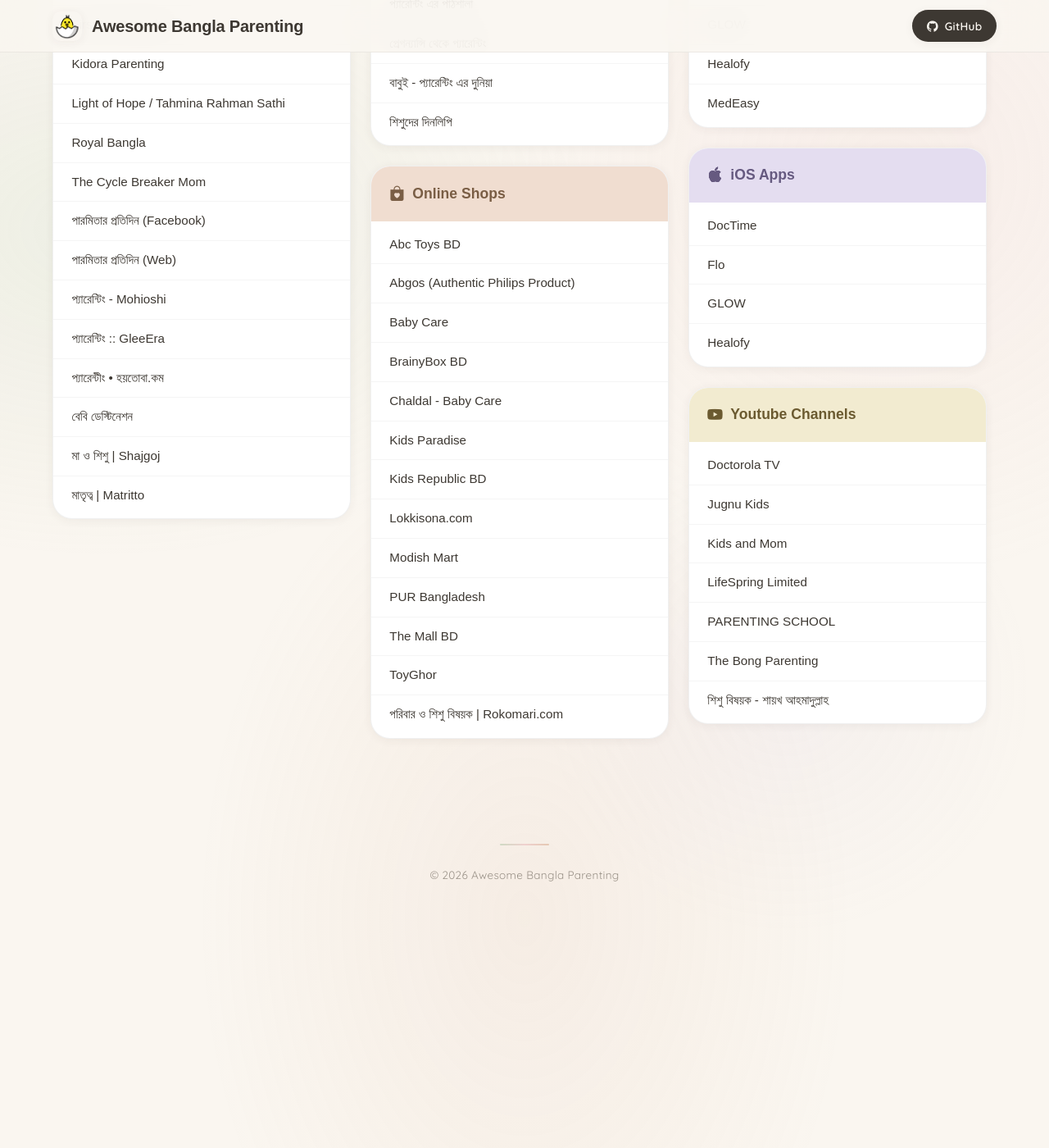
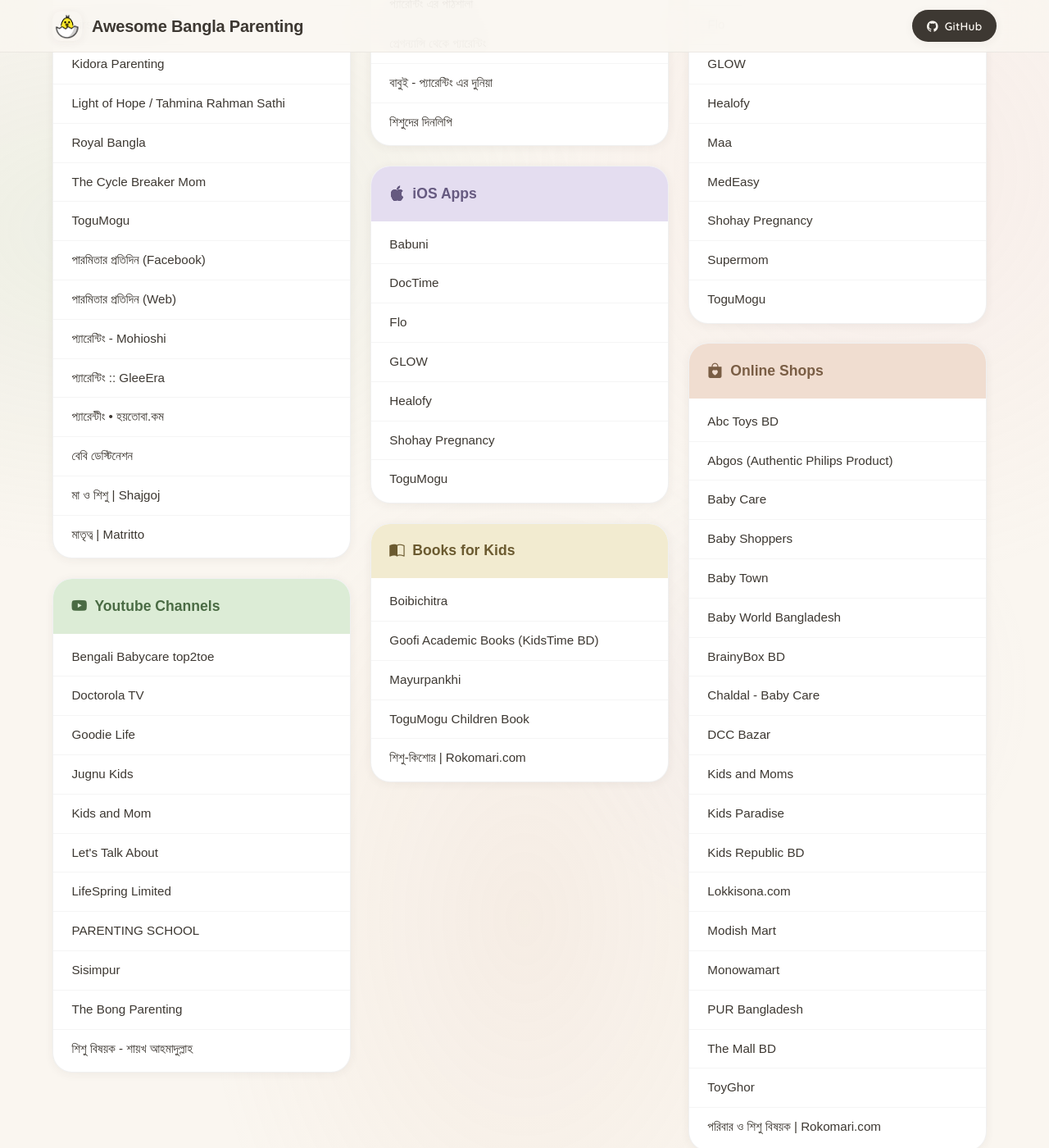
Before and after one commit to mdminhazulhaque/awesome-bangla-parenting, a Jekyll site: the page built from index.md, in a window 1280 px wide and 1400 px high, scrolled down 474 px. Shown: the whole window at 82% size. Built offline with Jekyll 4.4.1, drawn with Linux system fonts in a browser that asks for light colours; some web fonts are replaced; before the commit the page ends 1592 px from its top, so only the background shows below that.

Commit message:
Add kids books category, more apps, shops, and YouTube channels

```diff
--- a/_data/parenting.json
+++ b/_data/parenting.json
@@ -7,6 +7,7 @@
     "Light of Hope / Tahmina Rahman Sathi": "https://www.facebook.com/sathi.rahman.908/reels/",
     "Royal Bangla": "https://www.royalbangla.com/parenting/",
     "The Cycle Breaker Mom": "https://www.facebook.com/profile.php?id=100093844126031",
+    "ToguMogu": "https://togumogu.com/articles",
     "পারমিতার প্রতিদিন (Facebook)": "https://www.facebook.com/paromitar.protidin",
     "পারমিতার প্রতিদিন (Web)": "https://www.paromitarprotidin.com/",
     "প্যারেন্টিং - Mohioshi": "https://www.mohioshi.com/category/parenting/",
@@ -24,39 +25,64 @@
     "শিশুদের দিনলিপি": "https://web.facebook.com/groups/462060684625397"
   },
   "Android Apps": {
+    "Babuni": "https://play.google.com/store/apps/details?id=org.unicef.bangladesh.babuni",
     "DocTime": "https://play.google.com/store/apps/details?id=com.media365ltd.doctime",
     "Flo": "https://play.google.com/store/apps/details?id=org.iggymedia.periodtracker",
     "GLOW": "https://play.google.com/store/apps/details?id=com.glow.android.baby",
     "Healofy": "https://play.google.com/store/apps/details?id=com.healofy",
-    "MedEasy": "https://play.google.com/store/apps/details?id=com.bondhu.daktar.daktarbondhu"
+    "Maa": "https://play.google.com/store/apps/details?id=com.agamilabs.maa",
+    "MedEasy": "https://play.google.com/store/apps/details?id=com.bondhu.daktar.daktarbondhu",
+    "Shohay Pregnancy": "https://play.google.com/store/apps/details?id=health.shohay.pregnancy",
+    "Supermom": "https://play.google.com/store/apps/details?id=com.appinion.supermom",
+    "ToguMogu": "https://play.google.com/store/apps/details?id=com.togumogu"
   },
   "iOS Apps": {
+    "Babuni": "https://apps.apple.com/dk/app/babuni-parenting-app/id6504746888",
     "DocTime": "https://apps.apple.com/ae/app/doctime/id1586295223",
     "Flo": "https://apps.apple.com/us/app/flo-period-pregnancy-tracker/id1038369065",
     "GLOW": "https://apps.apple.com/kg/app/glow-baby-tracker-growth-app/id1077177456",
-    "Healofy": "https://apps.apple.com/us/app/healofy-pregnancy-parenting/id6444273441"
+    "Healofy": "https://apps.apple.com/us/app/healofy-pregnancy-parenting/id6444273441",
+    "Shohay Pregnancy": "https://apps.apple.com/in/app/shohay-pregnancy/id6478609582",
+    "ToguMogu": "https://apps.apple.com/us/app/togumogu-parenting-app/id1525998180"
   },
   "Online Shops": {
     "Abc Toys BD": "https://abctoysbd.com/",
     "Abgos (Authentic Philips Product)": "https://www.facebook.com/abgos/",
     "Baby Care": "https://www.babycare.com.bd/",
+    "Baby Shoppers": "https://www.babyshoppers.com.bd/",
+    "Baby Town": "https://babytown.com.bd/",
+    "Baby World Bangladesh": "https://babyworldbangladesh.com/",
     "BrainyBox BD": "https://brainyboxbd.com/",
     "Chaldal - Baby Care": "https://chaldal.com/babycare",
+    "DCC Bazar": "https://www.dccbazar.com/",
+    "Kids and Moms": "https://kidsandmoms.com.bd/",
     "Kids Paradise": "https://web.facebook.com/KidsParadiseBangladesh/",
     "Kids Republic BD": "https://kidsrepublicbd.com/",
     "Lokkisona.com": "https://www.lokkisona.com/",
     "Modish Mart": "https://web.facebook.com/modishbdmart",
+    "Monowamart": "https://monowamart.com/",
     "PUR Bangladesh": "https://pur.com.bd/",
     "The Mall BD": "https://www.themallbd.com/product-list?product_type=category&slug=baby-care",
     "ToyGhor": "https://web.facebook.com/mytoyghor",
     "পরিবার ও শিশু বিষয়ক | Rokomari.com": "https://www.rokomari.com/book/category/620/parenting"
   },
+  "Books for Kids": {
+    "Boibichitra": "https://boibichitra.com/search?category=Children-Books-FmB62",
+    "Goofi Academic Books (KidsTime BD)": "https://kidstimebd.com/goofi-academic-books",
+    "Mayurpankhi": "https://www.mayurpankhi.com/",
+    "ToguMogu Children Book": "https://togumogu.com/products/categories/togumogu-age-appropriate-children-book",
+    "শিশু-কিশোর | Rokomari.com": "https://www.rokomari.com/shishu-kishore"
+  },
   "Youtube Channels": {
+    "Bengali Babycare top2toe": "https://www.youtube.com/c/BengaliBabycaretop2toe",
     "Doctorola TV": "https://www.youtube.com/@DoctorolaTV/search?query=%E0%A6%B6%E0%A6%BF%E0%A6%B6%E0%A7%81",
+    "Goodie Life": "https://www.youtube.com/playlist?list=PLfXLnOSy0UOpNs8YG0qGbGz9TN-s27OL-",
     "Jugnu Kids": "https://www.youtube.com/channel/UCWyfOC7fLxYch3IkQ58fMrA",
     "Kids and Mom": "https://www.youtube.com/c/KidsandMom/videos",
+    "Let's Talk About": "https://www.youtube.com/@letstalkaboutbabycare",
     "LifeSpring Limited": "https://www.youtube.com/c/LifeSpringLimited/videos",
     "PARENTING SCHOOL": "https://www.youtube.com/channel/UCvRtRUi_8bLjpRoL1VqShug/videos",
+    "Sisimpur": "https://www.youtube.com/c/Sisimpur",
     "The Bong Parenting": "https://www.youtube.com/c/TheBongParenting/videos",
     "শিশু বিষয়ক - শায়খ আহমাদুল্লাহ": "https://www.youtube.com/@sheikhahmadullahofficial/search?query=%E0%A6%B6%E0%A6%BF%E0%A6%B6%E0%A7%81"
   }
--- a/_layouts/default.html
+++ b/_layouts/default.html
@@ -78,6 +78,8 @@
               <i class="bi bi-bag-heart-fill"></i>
             {% elsif title == "Youtube Channels" %}
               <i class="bi bi-youtube"></i>
+            {% elsif title == "Books for Kids" %}
+              <i class="bi bi-book-half"></i>
             {% else %}
               <i class="bi bi-bookmark-star-fill"></i>
             {% endif %}
```
